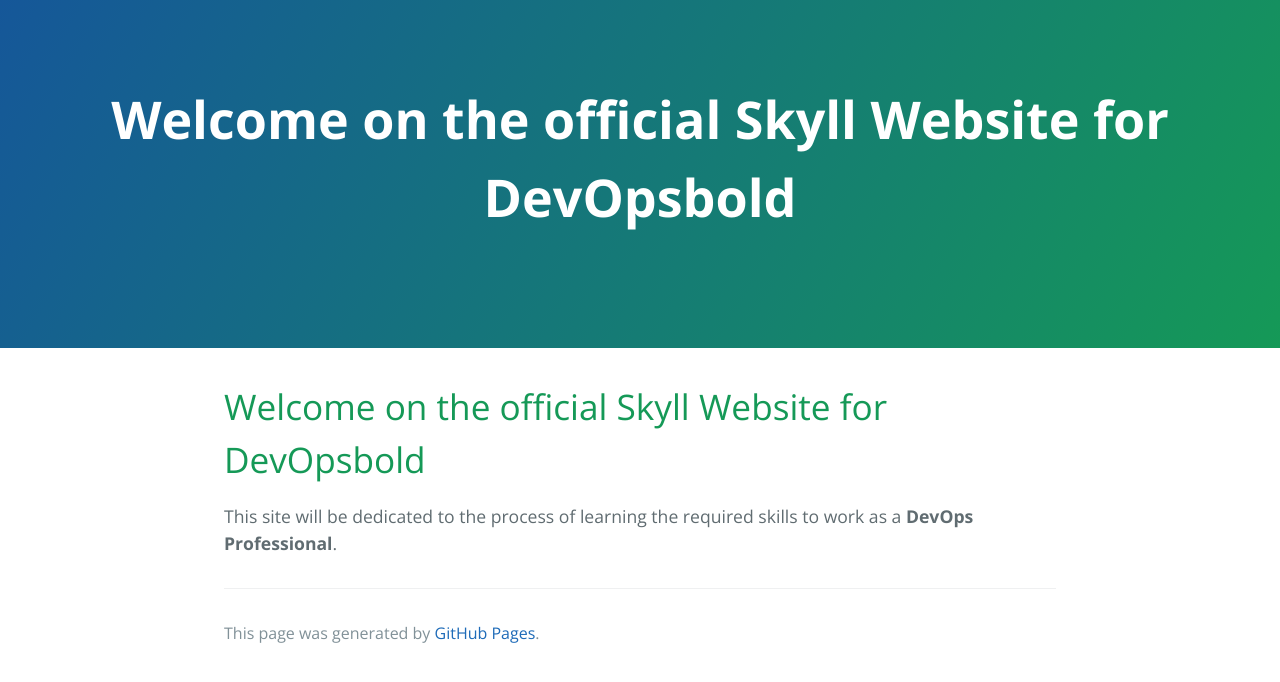
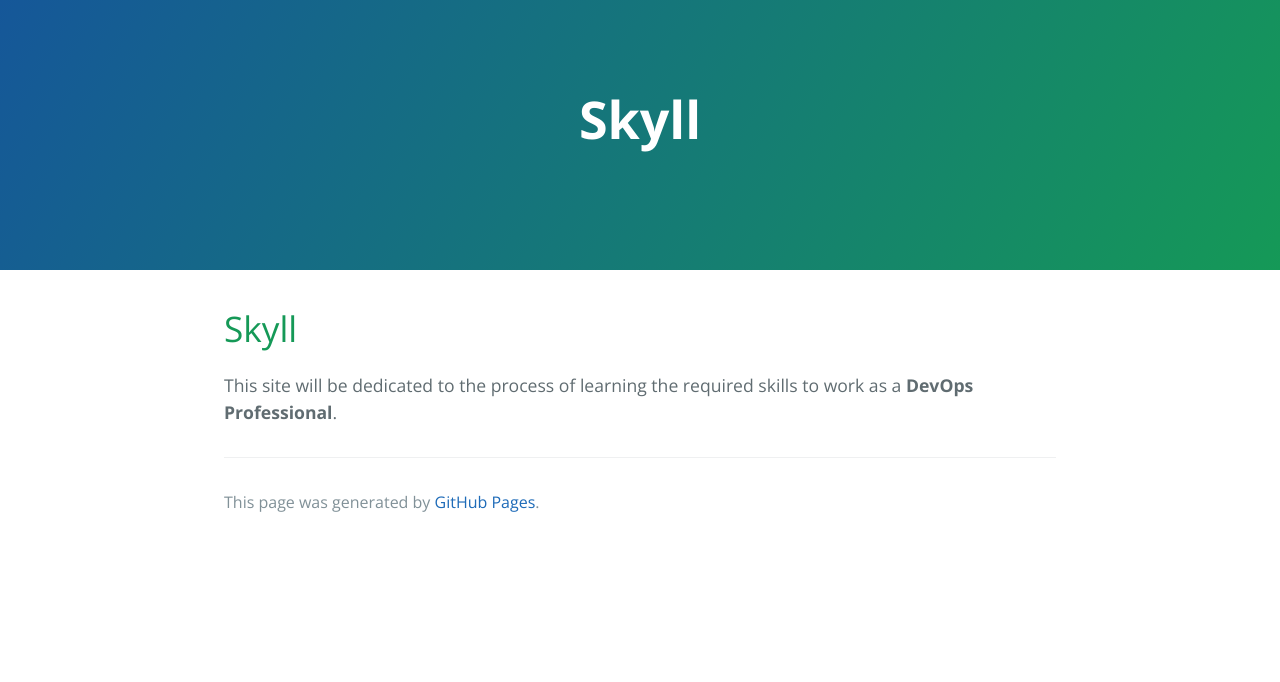
Before and after one commit to Skyll/skyll.github.io, a Jekyll site: the page built from index.md, in a window 1280 px wide. Shown: the top 682 px of the page. Built offline with Jekyll 4.4.1, drawn with Linux system fonts in a browser that asks for light colours; the repository's description, which GitHub fills in, is left out; our own code applies the rules of GitHub Pages for plain Markdown files.

Commit message:
Update index.md

```diff
--- a/index.md
+++ b/index.md
@@ -2,6 +2,6 @@
 layout: default
 ---
 
-# Welcome on the official Skyll Website for DevOpsbold
+# Skyll
 
 This site will be dedicated to the process of learning the required skills to work as a **DevOps Professional**.
```
